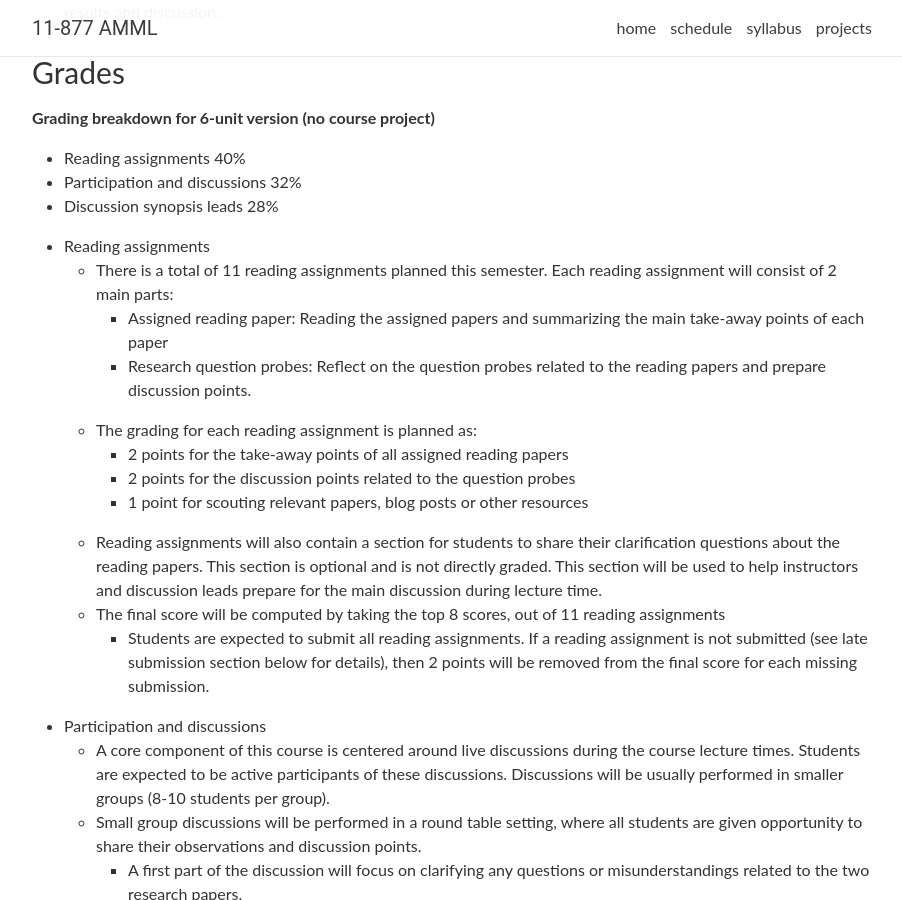
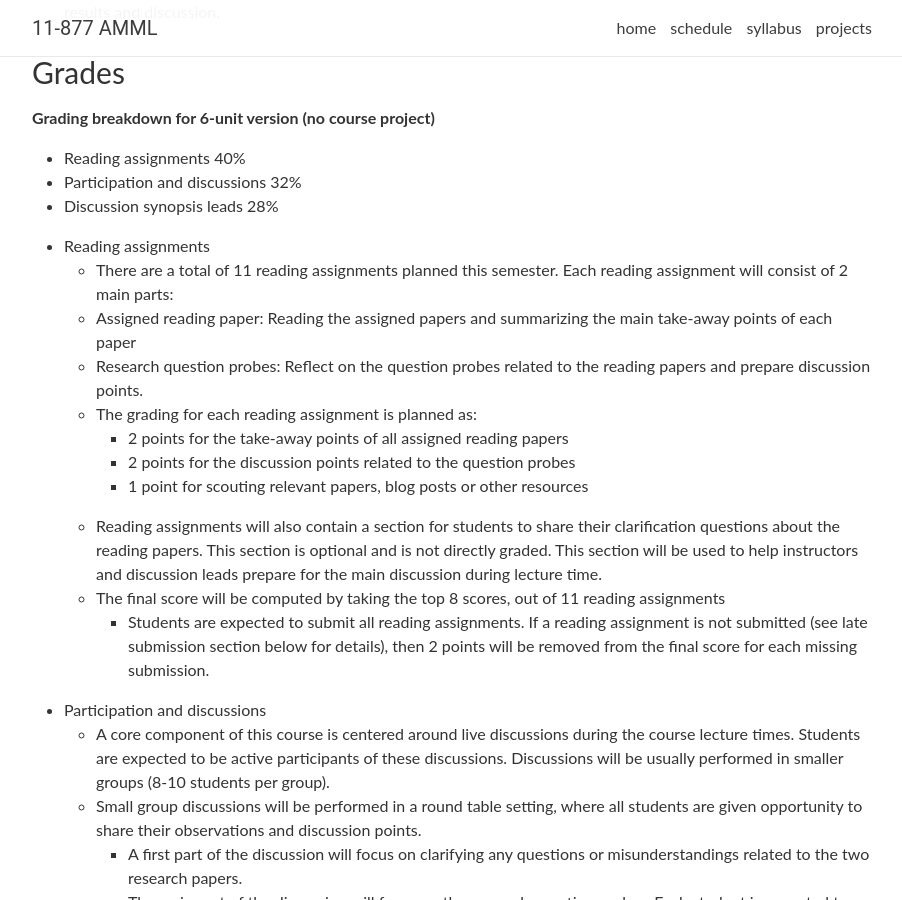
Before and after one commit to CMU-MultiComp-Lab/adv-mmml-course, a Jekyll site: the page built from _pages/syllabus.md, in a window 1280 px wide and 900 px high, scrolled down 1487 px. Shown: the whole window, without its empty margins (188-1090 px from the left). Built offline with Jekyll 4.4.1, drawn with Linux system fonts in a browser that asks for light colours; nearby versions of some CDN libraries; comment, search, counter and statistics services are not loaded.

Commit message:
Update syllabus.md

```diff
--- a/_pages/syllabus.md
+++ b/_pages/syllabus.md
@@ -50,7 +50,7 @@
 - Discussion synopsis leads 28%
 
 - Reading assignments
-  - There is a total of 11 reading assignments planned this semester. Each reading assignment will consist of 2 main parts:
+  -  There are a total of 11 reading assignments planned this semester. Each reading assignment will consist of 2 main parts:
     - Assigned reading paper: Reading the assigned papers and summarizing the main take-away points of each paper
     - Research question probes: Reflect on the question probes related to the reading papers and prepare discussion points.
   - The grading for each reading assignment is planned as:
@@ -60,6 +60,7 @@
   - Reading assignments will also contain a section for students to share their clarification questions about the reading papers. This section is optional and is not directly graded. This section will be used to help instructors and discussion leads prepare for the main discussion during lecture time.
   - The final score will be computed by taking the top 8 scores, out of 11 reading assignments
     - Students are expected to submit all reading assignments. If a reading assignment is not submitted (see late submission section below for details), then 2 points will be removed from the final score for each missing submission.
+
 - Participation and discussions
   - A core component of this course is centered around live discussions during the course lecture times. Students are expected to be active participants of these discussions. Discussions will be usually performed in smaller groups (8-10 students per group).
   - Small group discussions will be performed in a round table setting, where all students are given opportunity to share their observations and discussion points.
@@ -71,6 +72,7 @@
   - The final score will be computed by taking the top 8 scores, out of 11 discussion sessions
     - Given the live nature of the discussions, students are expected to attend all discussion sessions.
     - Although the final grades are computed with the top 8 scores, an absences unproperly justified (see Attendance section below for more details about absences) will remove 2 points from the final grade.
+
 
 - Discussion synopsis leads
   - 2, 3 or 4 times during the semester (depending on the number of registered students), each student will be scheduled to be leading the effort of summarizing the discussion and create a synopsis.
```
